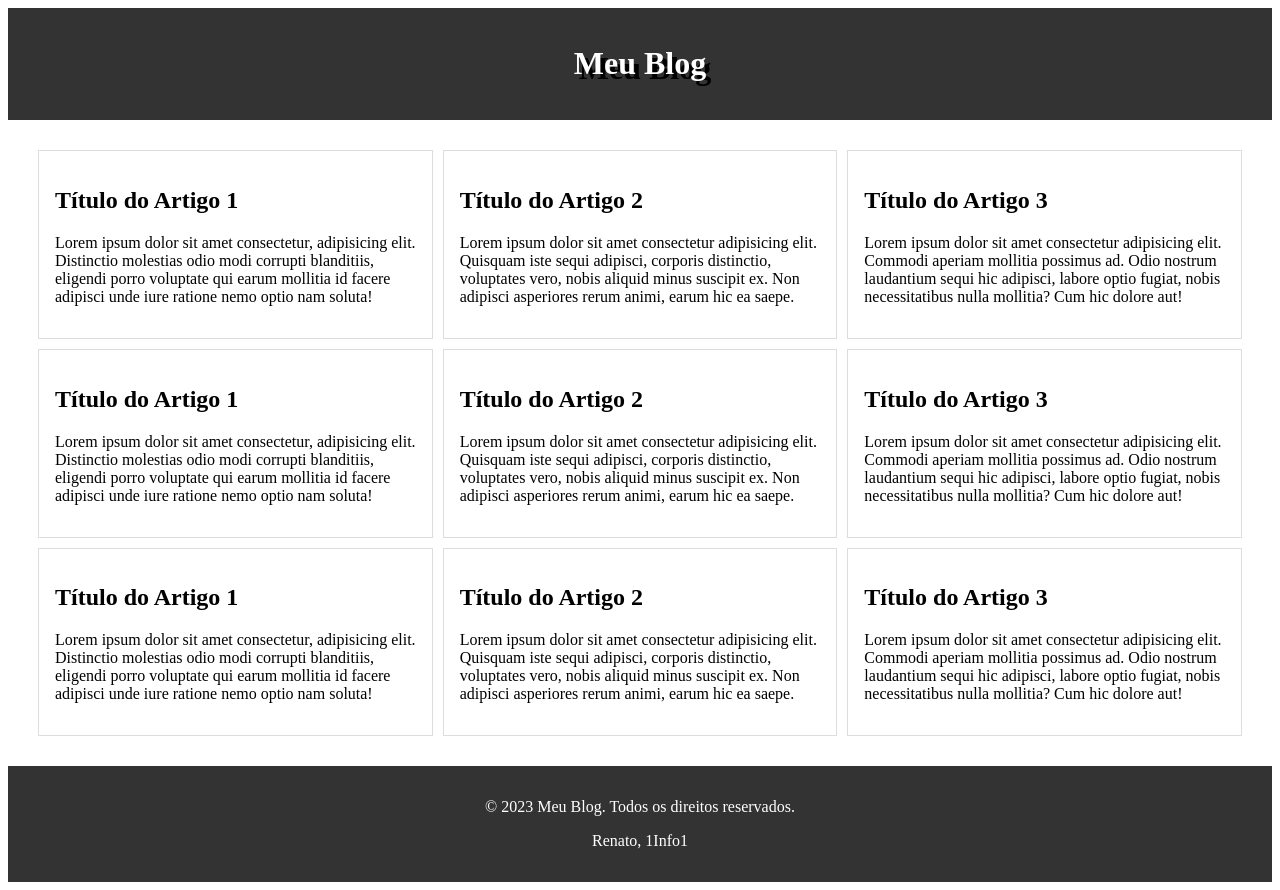
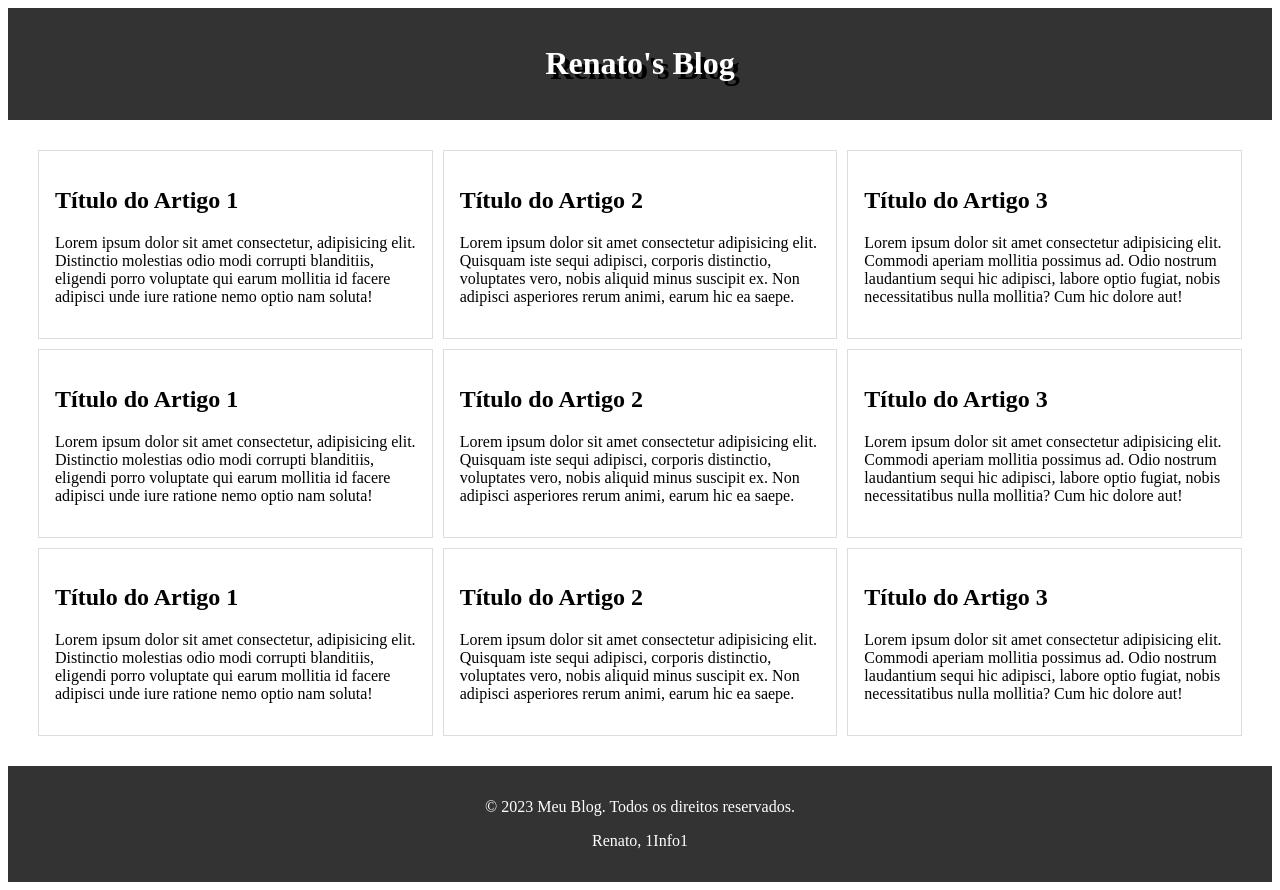
Before and after one commit to Re-Chagas/trabalho-dev-web, a plain HTML site: page index.html in a window 1280 px wide. Drawn offline with Linux system fonts and the light colour scheme.

Commit message:
Update index.html

```diff
--- a/index.html
+++ b/index.html
@@ -9,7 +9,7 @@
 
   <body>
     <header class="header">
-      <h1>Meu Blog</h1>
+      <h1>Renato's Blog</h1>
     </header>
 
     <main class="flex-container">
```
